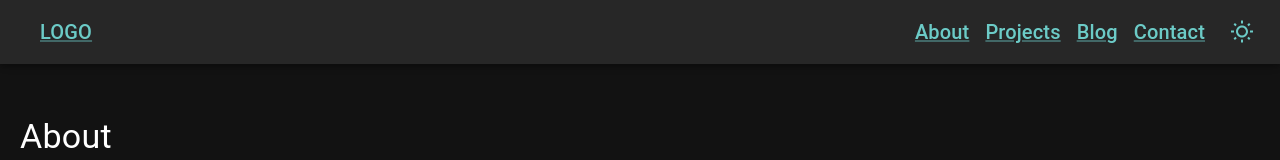
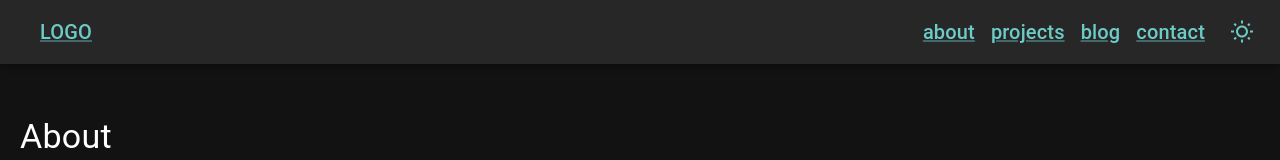
Before and after one commit to krisograbek/mui-responsive-website-tmp, a React (Create React App) app: page / in a window 1280 px wide. Shown: the top 160 px of the page. Built offline with nearby package versions, Linux system fonts and the light colour scheme.

Commit message:
header cleanups

```diff
--- a/src/components/Header.js
+++ b/src/components/Header.js
@@ -16,14 +16,6 @@ import makeStyles from '@mui/styles/makeStyles';
 import useTheme from '@mui/styles/useTheme';
 import React, { useState } from 'react';
 
-const mobileStyles = makeStyles({
-  menu: {
-    // flexGrow: 1,
-    // alignSelf: 'flex-end',
-    // justifySelf: 'flex-end'
-  }
-});
-
 const useStyles = makeStyles({
   navItems: {
     flexGrow: 1
@@ -41,7 +33,6 @@ const menuItems = [
 ]
 
 function MobileNavbar() {
-  const { menu } = mobileStyles();
   const [anchor, setAnchor] = useState(null);
   const open = Boolean(anchor)
   const handleMenu = (event) => {
@@ -54,13 +45,11 @@ function MobileNavbar() {
   return (
     <Grid
       container
-      // spacing={1}
       justifyContent="flex-end"
     >
       <IconButton
         aria-label="menu"
         onClick={handleMenu}
-        className={menu}
         color="primary"
       >
         <MenuIcon />
@@ -98,10 +87,15 @@ function DesktopNavbar() {
       spacing={2}
       justifyContent="flex-end"
     >
-      <Grid item><Link href="#about">About</Link></Grid>
-      <Grid item><Link href="#projects">Projects</Link></Grid>
-      <Grid item><Link href="#blog">Blog</Link></Grid>
-      <Grid item><Link href="#contact">Contact</Link></Grid>
+      {menuItems.map(({ link, name }) => {
+        return (
+          <Grid item>
+            <Link href={link}>
+              {name}
+            </Link>
+          </Grid>
+        )
+      })}
     </Grid>
   )
 }
@@ -117,7 +111,6 @@ function Header(props) {
 
   return (
     <Grid item>
-      {/* Hide on scroll */}
       <Slide appear={false} direction="down" in={!trigger}>
         <AppBar position="fixed" color="default">
           <Toolbar>
```
Also changed, not shown: 1 other file (tests, documents, lock files or other folders).
